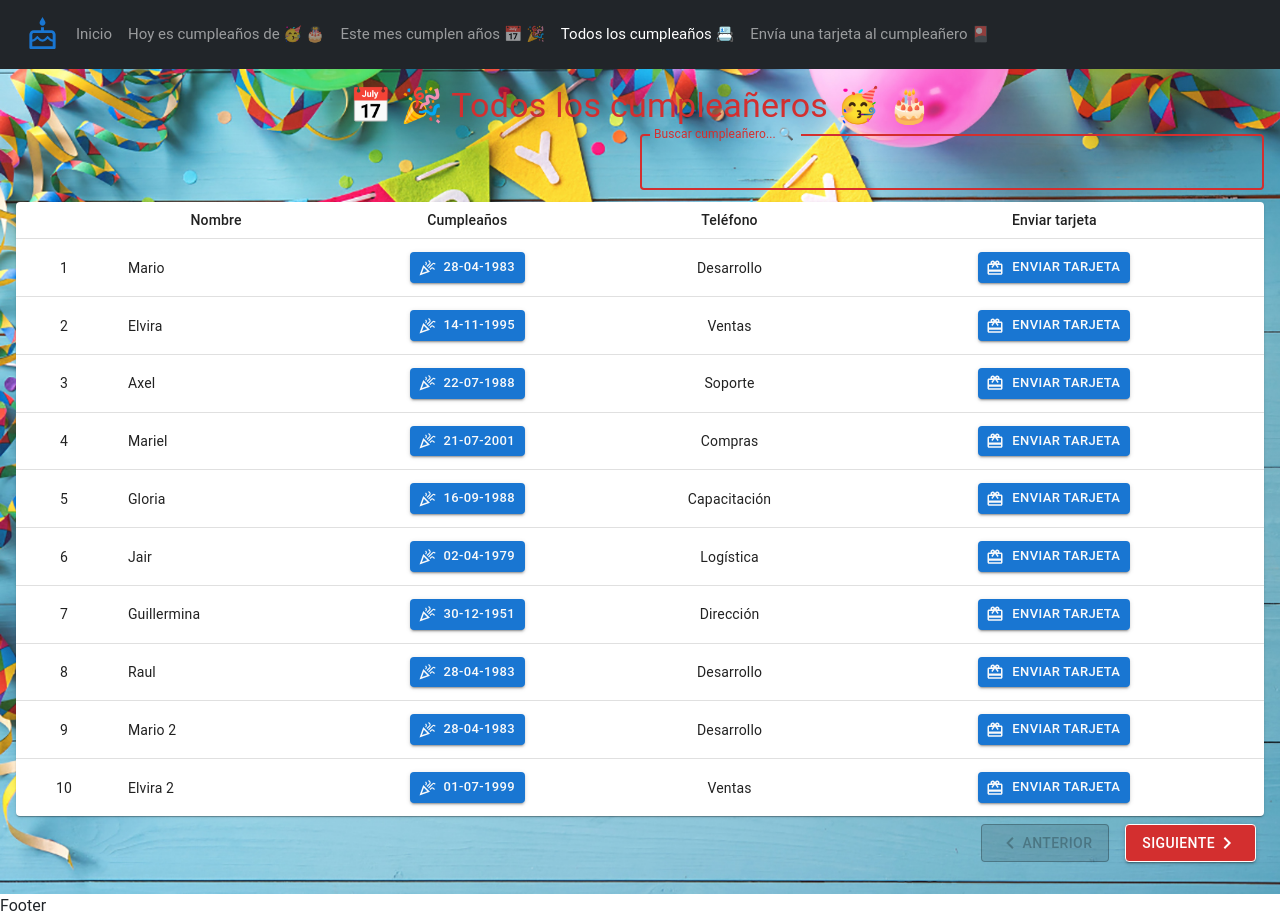
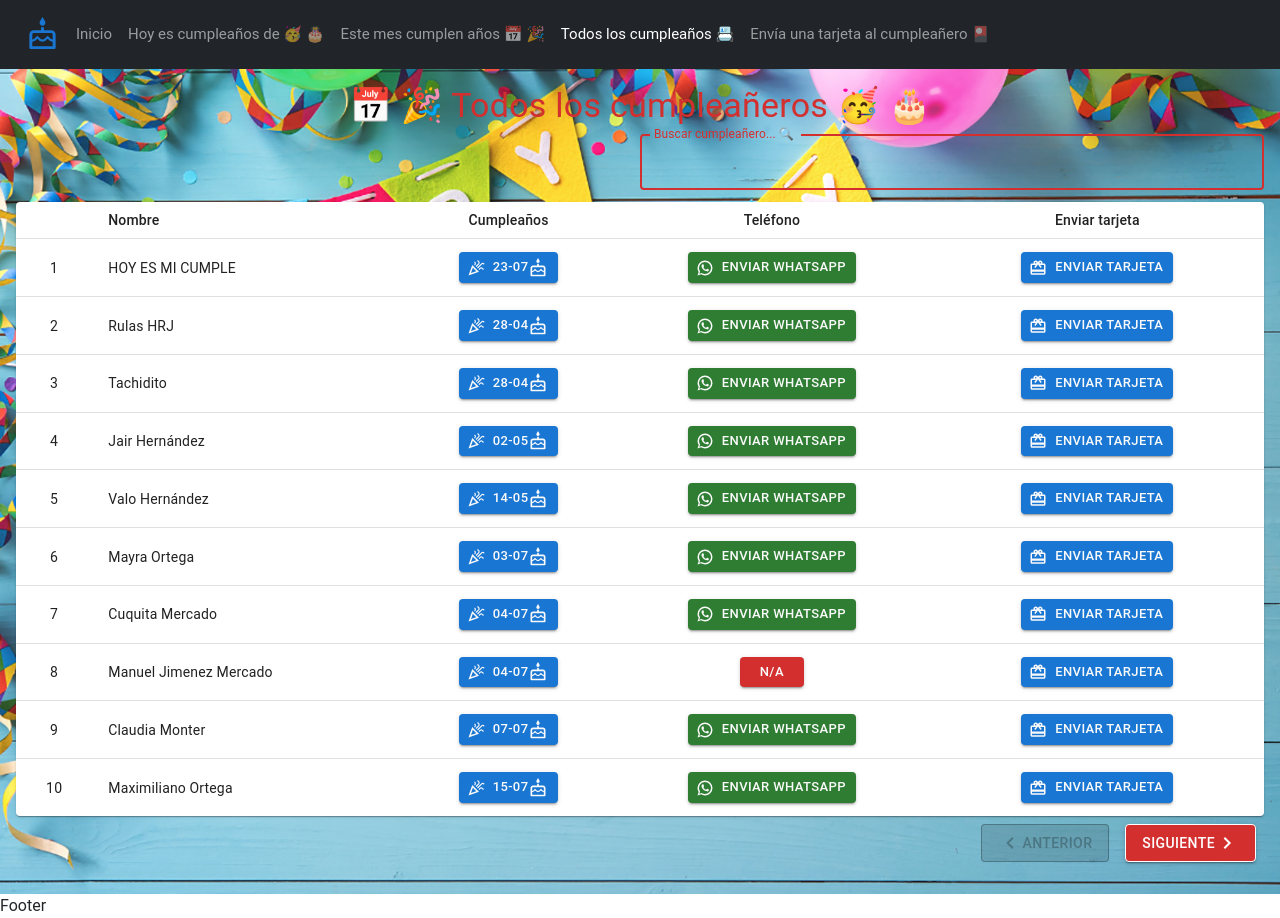
Before and after one commit to AxMar1221/app-cumpleanios, a React (Vite) app: page /birthTable in a window 1280 px wide. Built offline with nearby package versions, Linux system fonts and the light colour scheme; the HTML template or start-up script is replaced by a standard one.

Commit message:
automatic and continuous row number/send whatsapp/change data.js

```diff
--- a/src/components/pages/BirthdayTable.jsx
+++ b/src/components/pages/BirthdayTable.jsx
@@ -17,10 +17,12 @@ import {
 } from "@mui/material";
 import { grey } from "@mui/material/colors";
 import {
+  CakeOutlined,
   CardGiftcardOutlined,
   CelebrationOutlined,
   NavigateBeforeOutlined,
   NavigateNextOutlined,
+  WhatsApp,
 } from "@mui/icons-material";
 import { Link } from "react-router-dom";
 
@@ -33,7 +35,7 @@ export const BirthdayTable = () => {
 
   const startIndex = currentPage * itemsPerPage;
   const endIndex = startIndex + itemsPerPage;
-
+  const rowStart = currentPage * itemsPerPage + 1;
   const totalPages = Math.ceil(data.length / itemsPerPage);
 
   const goToNextPage = () => {
@@ -71,6 +73,13 @@ export const BirthdayTable = () => {
 
   const displayData = search ? filterData : data;
   const currentDataPages = displayData.slice(startIndex, endIndex);
+
+
+  const sendWhatsMessage = (phone) => {
+    const message = '¡Feliz cumpleaños!';
+    const whatsURL = `https://api.whatsapp.com/send/?phone=${phone}&text=${encodeURIComponent(message)}`;
+    window.open(whatsURL, "_blank");
+  };
 
   return (
     <>
@@ -118,8 +127,8 @@ export const BirthdayTable = () => {
               >
                 <TableHead>
                   <TableRow>
-                    <TableCell align="center"></TableCell>
-                    <TableCell align="center">Nombre</TableCell>
+                    <TableCell></TableCell>
+                    <TableCell align="left">Nombre</TableCell>
                     <TableCell align="center">Cumpleaños</TableCell>
                     <TableCell align="center">Teléfono</TableCell>
                     <TableCell align="center">Enviar tarjeta</TableCell>
@@ -131,7 +140,7 @@ export const BirthdayTable = () => {
                       key={person.nombre}
                       sx={{ "&:last-child td, &:last-child th": { border: 0 } }}
                     >
-                      <TableCell align="center">{index + 1}</TableCell>
+                      <TableCell align="center">{rowStart + index}</TableCell>
                       <TableCell align="left">{person.nombre}</TableCell>
                       <TableCell align="center">
                         <Button
@@ -141,13 +150,35 @@ export const BirthdayTable = () => {
                           startIcon={<CelebrationOutlined />}
                         >
                           {person.cumpleanios}
+                          <CakeOutlined fontSize="small" />
                         </Button>
                       </TableCell>
                       <TableCell align="center">
-                        {person.departamento}
+                        {person.telefono.trim() !== "" ? (
+                          <Button
+                            color="success"
+                            size="small"
+                            variant="contained"
+                            sx={{ color: grey[50] }}
+                            startIcon={<WhatsApp />}
+                            onClick={() => sendWhatsMessage(person.telefono)}
+
+                          >
+                            Enviar WhatsApp
+                          </Button>
+                        ) : (
+                          <Button
+                            color="error"
+                            size="small"
+                            variant="contained"
+                            sx={{ color: grey[50] }}
+                          >
+                            N/A
+                          </Button>
+                        )}
                       </TableCell>
                       <TableCell align="center">
-                        <Link to={`/greetingCard/${person.id}`} className="btn">
+                        <Link to={`/greetingCard/${person.nombre}`} className="btn">
                           <Button
                             size="small"
                             variant="contained"
--- a/src/data.js
+++ b/src/data.js
@@ -1,170 +1,165 @@
 export const data = [
+  // cumpleaños de prueba
   {
-    id:"1",
-    nombre: "Mario",
-    departamento: "Desarrollo",
-    fechaIngreso: "03-10-2022",
-    cumpleanios: "28-04-1983",
+    nombre: "HOY ES MI CUMPLE",
+    cumpleanios: "23-07",
+    telefono: "2222592173"
+  },
+  // cumpleaños de abril
+  {
+    nombre : "Rulas HRJ",
+    cumpleanios : "28-04",
+    telefono : "2212723058"
   },
   {
-    id:"2",
-    nombre: "Elvira",
-    departamento: "Ventas",
-    fechaIngreso: "16-07-2022",
-    cumpleanios: "14-11-1995",
+    nombre : "Tachidito",
+    cumpleanios : "28-04",
+    telefono : "2222592173"
+  },
+  // cumpleaños de mayo
+  {
+    nombre : "Jair Hernández",
+    cumpleanios : "02-05",
+    telefono : "2224442334"
   },
   {
-    id:"3",
-    nombre: "Axel",
-    departamento: "Soporte",
-    fechaIngreso: "03-10-2022",
-    cumpleanios: "22-07-1988",
+    nombre : "Valo Hernández",
+    cumpleanios : "14-05",
+    telefono : "5534263906"
+  },
+  // cumpleaños de julio
+  {
+    nombre : "Mayra Ortega",
+    cumpleanios : "03-07",
+    telefono : "2200220022"
   },
   {
-    id:"4",
-    nombre: "Mariel",
-    departamento: "Compras",
-    fechaIngreso: "13-02-2022",
-    cumpleanios: "21-07-2001",
+    nombre : "Cuquita Mercado",
+    cumpleanios : " 04-07",
+    telefono : "2228113124"
   },
   {
-    id:"5",
-    nombre: "Gloria",
-    departamento: "Capacitación",
-    fechaIngreso: "01-09-2009",
-    cumpleanios: "16-09-1988",
+    nombre : "Manuel Jimenez Mercado",
+    cumpleanios : "04-07",
+    telefono : ""
   },
   {
-    id:"6",
-    nombre: "Jair",
-    departamento: "Logística",
-    fechaIngreso: "16-08-2011",
-    cumpleanios: "02-04-1979",
+    nombre : "Claudia Monter",
+    cumpleanios : "07-07",
+    telefono : "2223107146"
   },
   {
-    id:"7",
-    nombre: "Guillermina",
-    departamento: "Dirección",
-    fechaIngreso: "01-02-2008",
-    cumpleanios: "30-12-1951",
+    nombre : "Maximiliano Ortega",
+    cumpleanios : "15-07",
+    telefono: "2431035061"
   },
   {
-    id:"8",
-    nombre: "Raul",
-    departamento: "Desarrollo",
-    fechaIngreso: "13-02-2023",
-    cumpleanios: "28-04-1983",
+    nombre : "Alejandro Bermejo",
+    cumpleanios : "18-07",
+    telefono : "2227478500"
   },
   {
-    id:"9",
-    nombre: "Mario 2",
-    departamento: "Desarrollo",
-    fechaIngreso: "03-10-2022",
-    cumpleanios: "28-04-1983",
+    nombre : "Ma Paula",
+    cumpleanios : "18-07",
+    telefono : ""
   },
   {
-    id:"10",
-    nombre: "Elvira 2",
-    departamento: "Ventas",
-    fechaIngreso: "16-07-2022",
-    cumpleanios: "01-07-1999",
+    nombre: "Pablo",
+    cumpleanios : "24-07",
+    telefono : ""
   },
   {
-    id:"11",
-    nombre: "Axel 2",
-    departamento: "Soporte",
-    fechaIngreso: "03-10-2022",
-    cumpleanios: "22-07-1988",
+    nombre : "Tita Granados",
+    cumpleanios : "30-07",
+    telefono: ""
+  },
+  // cumpleaños de agosto
+  {
+    nombre : "Jesica Luna",
+    cumpleanios : "01-08",
+    telefono : "5514519169"
   },
   {
-    id:"12",
-    nombre: "Mariel 2",
-    departamento: "Compras",
-    fechaIngreso: "13-02-2022",
-    cumpleanios: "21-07-2001",
+    nombre : "Blaquita Mercado",
+    cumpleanios : "04-08",
+    telefono : "",
   },
   {
-    id:"13",
-    nombre: "Gloria 2",
-    departamento: "Capacitación",
-    fechaIngreso: "01-09-2009",
-    cumpleanios: "16-09-1988",
+    nombre : "Juan Carlos",
+    cumpleanios : "08-08",
+    telefono : ""
   },
   {
-    id:"14",
-    nombre: "Jair 2",
-    departamento: "Logística",
-    fechaIngreso: "16-08-2011",
-    cumpleanios: "02-04-1979",
+    nombre : "Sofi Hernández R. Castro",
+    cumpleanios : "11-08",
+    telefono : "2212723058 o 2223839070"
   },
   {
-    id:"15",
-    nombre: "Guillermina 2",
-    departamento: "Dirección",
-    fechaIngreso: "01-02-2008",
-    cumpleanios: "30-12-1951",
+    nombre : "Laura Vallejo D",
+    cumpleanios : "11-08",
+    telefono : ""
   },
   {
-    id:"16",
-    nombre: "Raul 2",
-    departamento: "Desarrollo",
-    fechaIngreso: "13-02-2023",
-    cumpleanios: "28-04-1983",
+    nombre : "Manuel Ortega",
+    cumpleanios : "14-08",
+    telefono : "2431035061"
   },
   {
-    id:"17",
-    nombre: "Mario 3",
-    departamento: "Desarrollo",
-    fechaIngreso: "03-10-2022",
-    cumpleanios: "28-04-1983",
+    nombre : "Karelly Ortega",
+    cumpleanios : "22-08",
+    telefono : ""
   },
   {
-    id:"18",
-    nombre: "Elvira 3",
-    departamento: "Ventas",
-    fechaIngreso: "16-07-2022",
-    cumpleanios: "10-07-1995",
+    nombre: "Alberto B. Jiménez",
+    cumpleanios : "24-08",
+    telefono: "2223210492"
+  },
+  // cumpleaños de septiembre
+  {
+    nombre : "Glo Jiménez",
+    cumpleanios : "15-09",
+    telefono : "2225647301"
   },
   {
-    id:"19",
-    nombre: "Axel 3",
-    departamento: "Soporte",
-    fechaIngreso: "03-10-2022",
-    cumpleanios: "22-07-1988",
+    nombre : "Edith Mercado",
+    cumpleanios : "16-09",
+    telefono : "2225125422"
   },
   {
-    id:"20",
-    nombre: "Mariel 3",
-    departamento: "Compras",
-    fechaIngreso: "13-02-2022",
-    cumpleanios: "21-07-2001",
+    nombre : "Lety Ruanova",
+    cumpleanios : "18-09",
+    telefono : ""
   },
   {
-    id:"21",
-    nombre: "Gloria 3",
-    departamento: "Capacitación",
-    fechaIngreso: "01-09-2009",
-    cumpleanios: "16-09-1988",
+    nombre : "Sol",
+    cumpleanios : "18-09",
+    telefono : ""
   },
   {
-    id:"22",
-    nombre: "Jair 3",
-    departamento: "Logística",
-    fechaIngreso: "16-08-2011",
-    cumpleanios: "02-04-1979",
+    nombre : "Rafael Mercado",
+    cumpleanios : "21-09",
+    telefono : ""
   },
   {
-    id:"23",
-    nombre: "Guillermina 3",
-    departamento: "Dirección",
-    fechaIngreso: "01-02-2008",
-    cumpleanios: "30-12-1951",
+    nombre : "Uriel Granados",
+    cumpleanios : "24-09",
+    telefono : ""
+  },
+  // cumpleaños de octubre
+  {
+    nombre : "Mariel HR Monterrubio",
+    cumpleanios : "12-10",
+    telefono : "2227303372"
+  },
+  // cumpleaños de noviembre
+  {
+    nombre : "Elvira Monterrubio",
+    cumpleanios : "14-11",
+    telefono : "2227303372"
   },
   {
-    id:"24",
-    nombre: "Raul 3",
-    departamento: "Desarrollo",
-    fechaIngreso: "13-02-2023",
-    cumpleanios: "28-04-1983",
-  },
+    nombre : "Axel HR Monterrubio",
+    cumpleanios : "21-11",
+    telefono : "2222592173"
+  }
 ];
```
